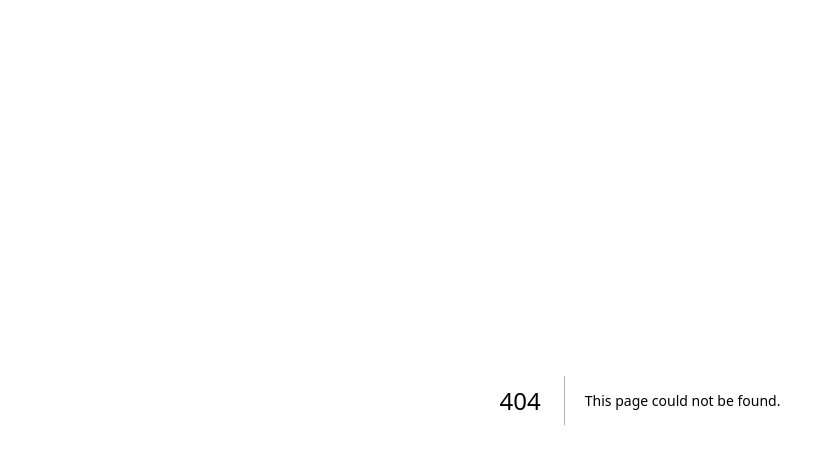
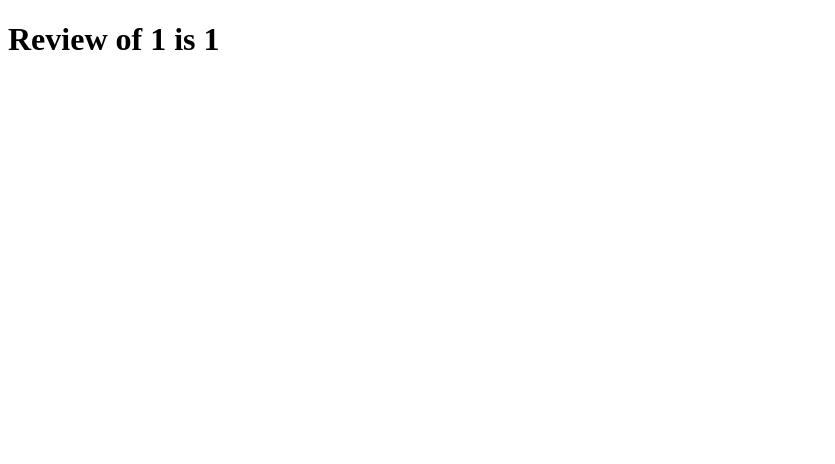
Before and after one commit to apurboroy7077/next_js_learning, a Next.js app in the folder hello_world/: page /products/1/reviews/1 in a window 1280 px wide. Before the commit this address had no page. Shown: the top 464 px of the page, without its empty margins (0-835 px from the left). Built offline with nearby package versions, Linux system fonts and the light colour scheme.

Commit message:
Catch All Segments, Date 20/2/2024, Tuesday.

```diff
--- /dev/null
+++ b/hello_world/src/app/products/[productId]/reviews/[reviewId]/page.tsx
@@ -0,0 +1,18 @@
+type paramsType = {
+  params: {
+    productId: string;
+    reviewId: string;
+  };
+};
+const page = ({ params }: paramsType) => {
+  let { productId, reviewId } = params;
+  return (
+    <div>
+      <h1>
+        Review of {productId} is {reviewId}
+      </h1>
+    </div>
+  );
+};
+
+export default page;
```
Also changed, not shown: hello_world/package.json (+5 -5 lines), hello_world/src/app/docs/[...slug]/page.tsx (added, +20 -0 lines), 2 other files (tests, documents, lock files or other folders).
